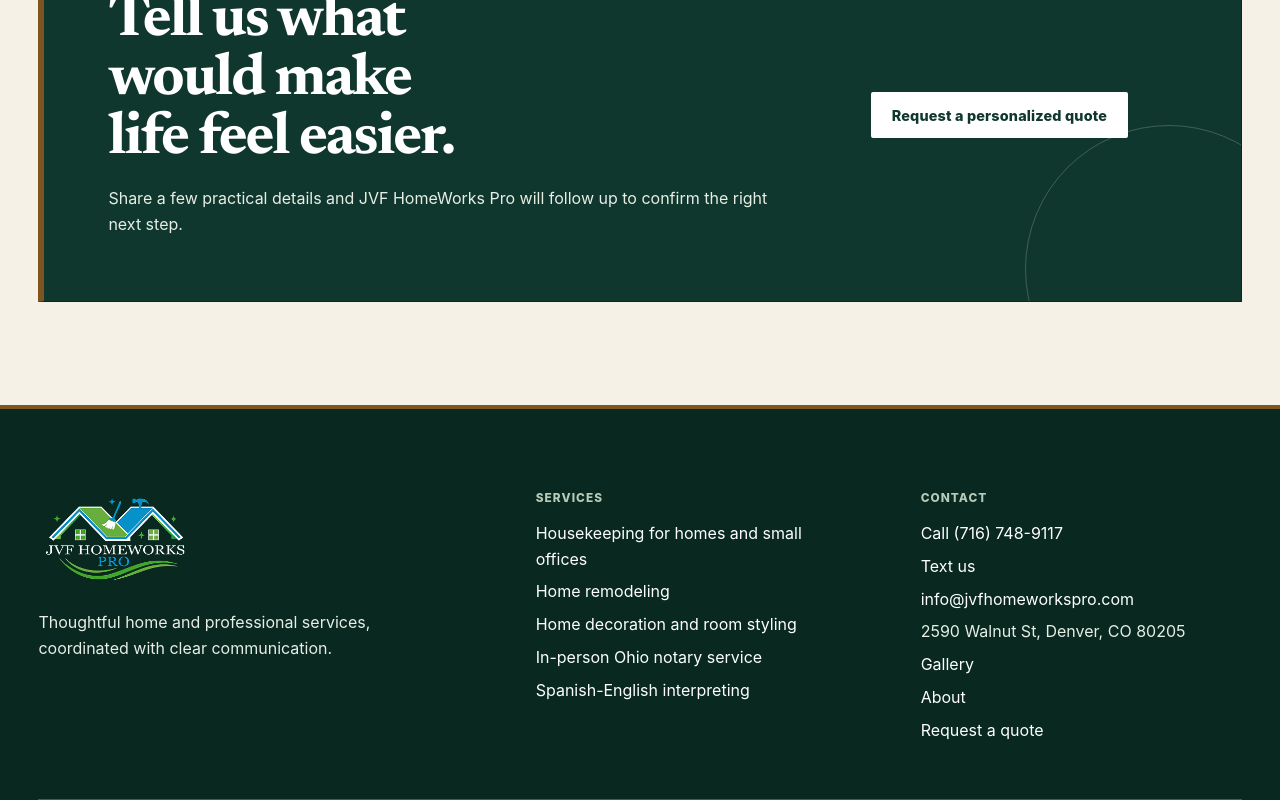
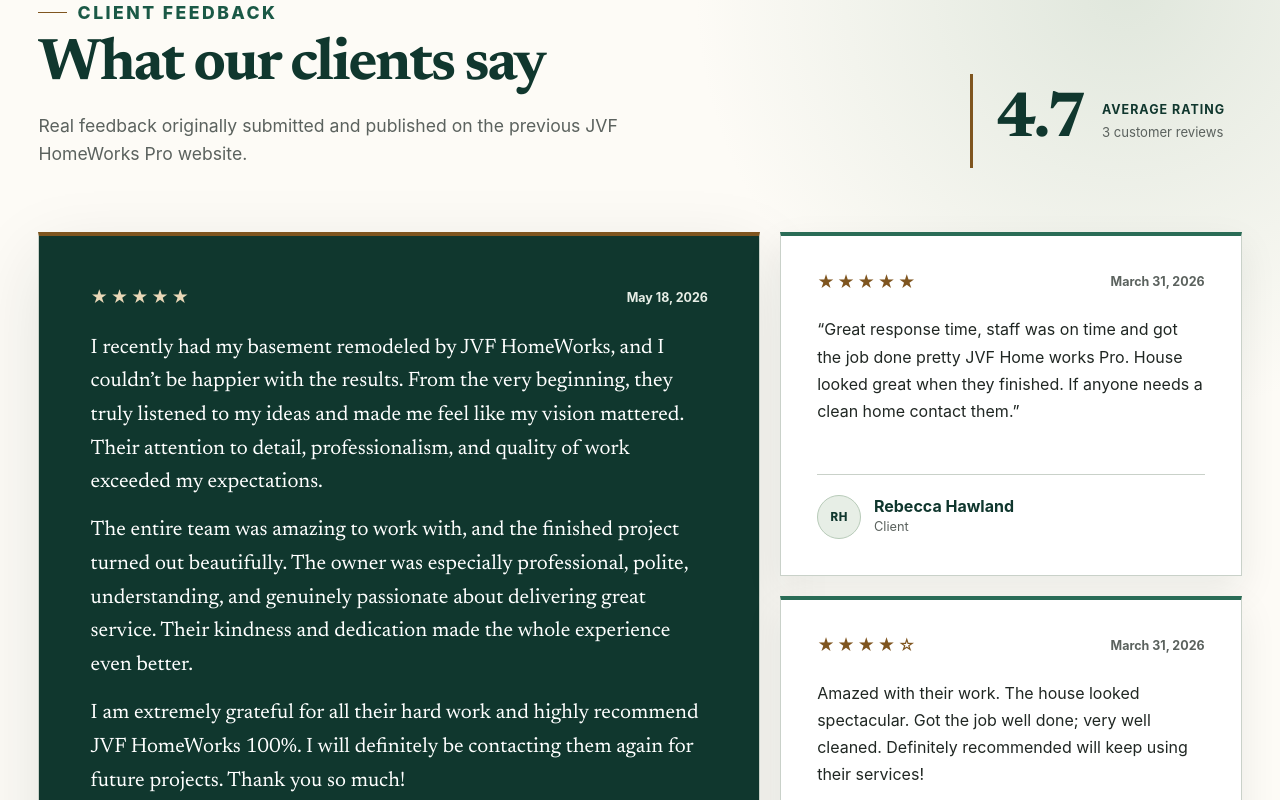
Before and after one commit to iacompa/JVF-Services, a Next.js app in the folder web/: page / in a window 1280 px wide. Shown: the part 5320-6120 px from the top of the page. Built offline with nearby package versions, Linux system fonts and the light colour scheme; no server answers.

Commit message:
feat: add migrated customer reviews

```diff
--- a/web/src/app/globals.css
+++ b/web/src/app/globals.css
@@ -1220,6 +1220,178 @@
   font-weight: 850;
 }
 
+.reviews-section {
+  border-bottom: 1px solid var(--border);
+  background:
+    radial-gradient(
+      circle at 88% 8%,
+      rgb(184 203 185 / 0.42),
+      transparent 27rem
+    ),
+    var(--paper);
+}
+.reviews-heading-grid {
+  display: grid;
+  grid-template-columns: minmax(0, 1fr) auto;
+  align-items: end;
+  gap: clamp(2rem, 6vw, 6rem);
+  margin-bottom: clamp(2.5rem, 5vw, 4rem);
+}
+.reviews-intro {
+  max-width: 48rem;
+  margin-bottom: 0;
+}
+.reviews-intro .page-kicker {
+  margin-bottom: 0.65rem;
+  color: var(--forest-700);
+}
+.reviews-intro > p:last-child {
+  max-width: 42rem;
+  margin-top: 1rem;
+}
+.reviews-score {
+  display: flex;
+  min-width: 17rem;
+  align-items: center;
+  gap: 1.15rem;
+  padding: 1.25rem 0 1.25rem 1.5rem;
+  border-left: 3px solid var(--brass);
+}
+.reviews-score > span {
+  color: var(--evergreen-900);
+  font-family: var(--font-display), Georgia, serif;
+  font-size: clamp(3rem, 5vw, 4.5rem);
+  font-weight: 680;
+  letter-spacing: -0.055em;
+  line-height: 0.85;
+}
+.reviews-score div {
+  display: grid;
+  gap: 0.15rem;
+}
+.reviews-score strong {
+  color: var(--evergreen-900);
+  font-size: 0.78rem;
+  letter-spacing: 0.08em;
+  text-transform: uppercase;
+}
+.reviews-score small {
+  color: var(--muted-graphite);
+  font-size: 0.82rem;
+}
+.reviews-grid {
+  display: grid;
+  grid-template-columns: minmax(0, 1.22fr) minmax(19rem, 0.78fr);
+  gap: 1.25rem;
+}
+.review-card {
+  position: relative;
+  display: flex;
+  min-width: 0;
+  flex-direction: column;
+  gap: 1.5rem;
+  margin: 0;
+  padding: clamp(1.5rem, 3vw, 2.25rem);
+  border: 1px solid var(--border);
+  border-top: 4px solid var(--forest-600);
+  background: var(--white);
+  box-shadow: var(--shadow-card);
+}
+.review-card-featured {
+  grid-row: span 2;
+  padding: clamp(2rem, 4vw, 3.25rem);
+  border-top-color: var(--brass);
+  background: var(--evergreen-900);
+  box-shadow: var(--shadow-soft);
+  color: var(--white);
+}
+.review-card-meta {
+  display: flex;
+  align-items: center;
+  justify-content: space-between;
+  gap: 1rem;
+}
+.review-stars {
+  color: var(--brass);
+  font-size: 1.05rem;
+  letter-spacing: 0.16em;
+  line-height: 1;
+}
+.review-card-featured .review-stars {
+  color: var(--brass-soft);
+}
+.review-card time {
+  color: var(--muted-graphite);
+  font-size: 0.78rem;
+  font-weight: 720;
+}
+.review-card-featured time {
+  color: var(--sage-100);
+}
+.review-card blockquote {
+  display: grid;
+  gap: 0.9rem;
+  margin: 0;
+}
+.review-card blockquote p {
+  margin: 0;
+  color: var(--graphite);
+  font-size: 1rem;
+  line-height: 1.7;
+}
+.review-card-featured blockquote p {
+  color: var(--white);
+  font-family: var(--font-display), Georgia, serif;
+  font-size: clamp(1.08rem, 1.7vw, 1.3rem);
+  line-height: 1.62;
+}
+.review-card figcaption {
+  display: flex;
+  align-items: center;
+  gap: 0.8rem;
+  margin-top: auto;
+  padding-top: 1.25rem;
+  border-top: 1px solid var(--border);
+}
+.review-card-featured figcaption {
+  border-top-color: rgb(255 255 255 / 0.22);
+}
+.review-avatar {
+  display: grid;
+  width: 2.75rem;
+  height: 2.75rem;
+  flex: 0 0 auto;
+  place-items: center;
+  border: 1px solid var(--sage-300);
+  border-radius: 50%;
+  background: var(--sage-100);
+  color: var(--evergreen-900);
+  font-size: 0.72rem;
+  font-weight: 850;
+  letter-spacing: 0.04em;
+}
+.review-card-featured .review-avatar {
+  border-color: var(--brass-soft);
+  background: transparent;
+  color: var(--brass-soft);
+}
+.review-card figcaption > span:last-child {
+  display: grid;
+}
+.review-card figcaption strong {
+  color: var(--evergreen-900);
+  line-height: 1.3;
+}
+.review-card-featured figcaption strong {
+  color: var(--white);
+}
+.review-card figcaption small {
+  color: var(--muted-graphite);
+}
+.review-card-featured figcaption small {
+  color: var(--sage-100);
+}
+
 .closing-cta {
   position: relative;
   overflow: hidden;
@@ -1869,6 +2041,20 @@
   }
   .why-grid {
     gap: 2.5rem;
+  }
+  .reviews-heading-grid,
+  .reviews-grid {
+    grid-template-columns: 1fr;
+  }
+  .reviews-heading-grid {
+    align-items: start;
+    gap: 2rem;
+  }
+  .reviews-score {
+    min-width: 0;
+  }
+  .review-card-featured {
+    grid-row: auto;
   }
   .closing-cta {
     grid-template-columns: 1fr;
--- /dev/null
+++ b/web/src/components/ui/reviews-section.tsx
@@ -0,0 +1,110 @@
+import { businessFacts } from "@/content/business";
+import type { Locale } from "@/content/types";
+
+const copy = {
+  en: {
+    eyebrow: "Client feedback",
+    heading: "What our clients say",
+    intro:
+      "Real feedback originally submitted and published on the previous JVF HomeWorks Pro website.",
+    average: "Average rating",
+    count: "3 customer reviews",
+    rating: (value: number) => `Rated ${value} out of 5 stars`,
+  },
+  es: {
+    eyebrow: "Opiniones de clientes",
+    heading: "Lo que dicen nuestros clientes",
+    intro:
+      "Opiniones reales enviadas y publicadas originalmente en el sitio web anterior de JVF HomeWorks Pro.",
+    average: "Calificación promedio",
+    count: "3 reseñas de clientes",
+    rating: (value: number) => `Calificación: ${value} de 5 estrellas`,
+  },
+} as const;
+
+function formatReviewDate(date: string, locale: Locale) {
+  return new Intl.DateTimeFormat(locale === "es" ? "es-US" : "en-US", {
+    day: "numeric",
+    month: "long",
+    timeZone: "UTC",
+    year: "numeric",
+  }).format(new Date(`${date}T00:00:00Z`));
+}
+
+export function ReviewsSection({ locale }: { locale: Locale }) {
+  const labels = copy[locale];
+  const reviews = businessFacts.reviews;
+  const averageRating = (
+    reviews.reduce((total, review) => total + review.rating, 0) / reviews.length
+  ).toFixed(1);
+
+  return (
+    <section
+      className="reviews-section page-section"
+      aria-labelledby="reviews-heading"
+    >
+      <div className="site-container">
+        <div className="reviews-heading-grid" data-reveal>
+          <div className="section-intro reviews-intro">
+            <p className="page-kicker">{labels.eyebrow}</p>
+            <h2 id="reviews-heading">{labels.heading}</h2>
+            <p>{labels.intro}</p>
+          </div>
+          <div className="reviews-score" aria-label={`${averageRating} / 5`}>
+            <span>{averageRating}</span>
+            <div>
+              <strong>{labels.average}</strong>
+              <small>{labels.count}</small>
+            </div>
+          </div>
+        </div>
+
+        <div className="reviews-grid">
+          {reviews.map((review, index) => (
+            <figure
+              className={`review-card ${index === 0 ? "review-card-featured" : ""}`}
+              data-reveal
+              key={review.id}
+            >
+              <div className="review-card-meta">
+                <span
+                  className="review-stars"
+                  role="img"
+                  aria-label={labels.rating(review.rating)}
+                >
+                  <span aria-hidden="true">
+                    {"★".repeat(review.rating)}
+                    {"☆".repeat(5 - review.rating)}
+                  </span>
+                </span>
+                <time dateTime={review.date}>
+                  {formatReviewDate(review.date, locale)}
+                </time>
+              </div>
+
+              <blockquote>
+                {review.body.map((paragraph) => (
+                  <p key={paragraph}>{paragraph}</p>
+                ))}
+              </blockquote>
+
+              <figcaption>
+                <span className="review-avatar" aria-hidden="true">
+                  {review.author
+                    .split(" ")
+                    .map((part) => part[0])
+                    .join("")
+                    .slice(0, 2)}
+                </span>
+                <span>
+                  <strong>{review.author}</strong>
+                  <small>{review.title}</small>
+                </span>
+              </figcaption>
+            </figure>
+          ))}
+        </div>
+      </div>
+    </section>
+  );
+}
--- a/web/src/content/business.ts
+++ b/web/src/content/business.ts
@@ -14,7 +14,40 @@
   },
   owner: null,
   legalEntitySuffix: null,
-  reviews: [] as const,
+  reviews: [
+    {
+      id: "hellen-smith-basement-remodel",
+      title: "Basement remodel",
+      author: "Hellen Smith",
+      date: "2026-05-18",
+      rating: 5,
+      body: [
+        "I recently had my basement remodeled by JVF HomeWorks, and I couldn’t be happier with the results. From the very beginning, they truly listened to my ideas and made me feel like my vision mattered. Their attention to detail, professionalism, and quality of work exceeded my expectations.",
+        "The entire team was amazing to work with, and the finished project turned out beautifully. The owner was especially professional, polite, understanding, and genuinely passionate about delivering great service. Their kindness and dedication made the whole experience even better.",
+        "I am extremely grateful for all their hard work and highly recommend JVF HomeWorks 100%. I will definitely be contacting them again for future projects. Thank you so much!",
+      ],
+    },
+    {
+      id: "rebecca-hawland-cleaning",
+      title: "Client",
+      author: "Rebecca Hawland",
+      date: "2026-03-31",
+      rating: 5,
+      body: [
+        "“Great response time, staff was on time and got the job done pretty JVF Home works Pro. House looked great when they finished. If anyone needs a clean home contact them.”",
+      ],
+    },
+    {
+      id: "michelle-cleaning",
+      title: "Client",
+      author: "Michelle",
+      date: "2026-03-31",
+      rating: 4,
+      body: [
+        "Amazed with their work. The house looked spectacular. Got the job well done; very well cleaned. Definitely recommended will keep using their services!",
+      ],
+    },
+  ] as const,
   areaServed: "Ohio",
   services: {
     housekeeping: {
--- a/web/src/features/pages/home-page.tsx
+++ b/web/src/features/pages/home-page.tsx
@@ -6,6 +6,7 @@
 import { localizedHref } from "@/lib/i18n";
 import { CallToAction } from "@/components/ui/call-to-action";
 import { FeaturedServiceCard } from "@/components/ui/featured-service-card";
+import { ReviewsSection } from "@/components/ui/reviews-section";
 
 const serviceRoutes: Record<
   ServiceKey,
@@ -169,6 +170,8 @@
         </div>
       </section>
 
+      <ReviewsSection locale={locale} />
+
       <div className="site-container page-section compact-section">
         <CallToAction
           locale={locale}
```
Also changed, not shown: 2 other files (tests, documents, lock files or other folders).
